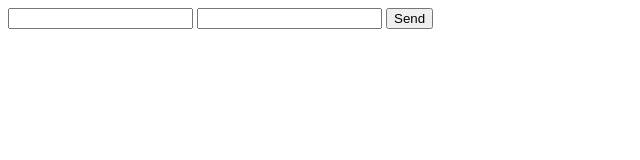
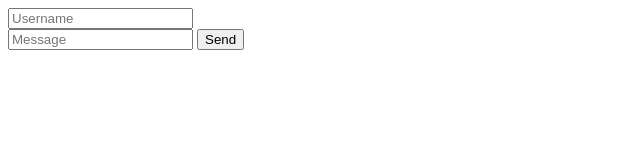
Before and after one commit to xbryan/chat, a website: page index.html in a window 1280 px wide. Shown: the whole page, without its empty margins (0-640 px from the left). Drawn offline with Linux system fonts and the light colour scheme.

Commit message:
Add message form

```diff
--- a/index.html
+++ b/index.html
@@ -5,11 +5,12 @@
 </head>
 <body>
   <div class="container">
-    <form class="sender" method="POST">
-      <input class="username" name="username">
-      <input class="message" name="message">
+    <input class="username" name="username" placeholder="Username" autocomplete="off">
+    <form class="sender" action="">
+      <input class="message" name="message" placeholder="Message" autocomplete="off">
       <button type="submit">Send</button>
     </form>
+    <ul class="messages"></ul>
   </div>
 </body>
 </html>
```
